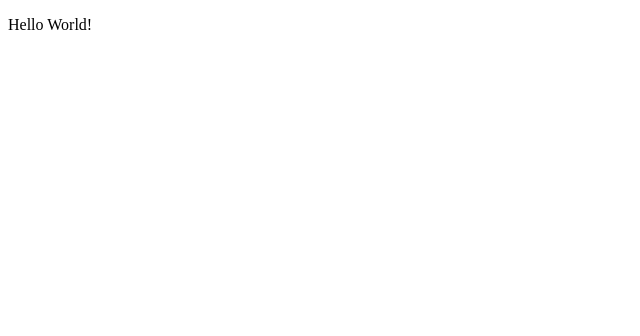
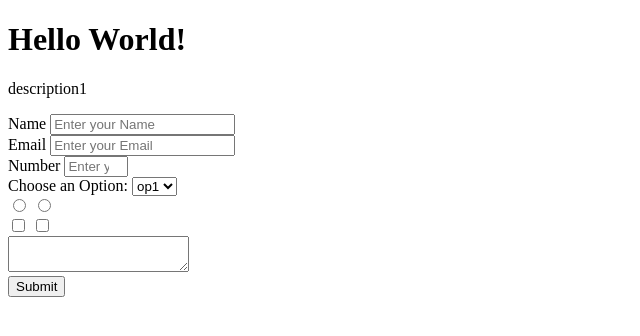
Before and after one commit to Juanse7793/MicroverseRepo, a plain HTML site: page index.html in a window 1280 px wide. Shown: the whole page, without its empty margins (0-640 px from the left). Drawn offline with Linux system fonts and the light colour scheme.

Commit message:
project finished

```diff
--- a/index.html
+++ b/index.html
@@ -8,7 +8,49 @@
 
   <body>
     <script src="https://cdn.freecodecamp.org/testable-projects-fcc/v1/bundle.js"></script>
-    <p>Hello World!</p>
+    <h1 id='title'>Hello World!</h1>
+    <p id='description'>description1</p>
+    <form id='survey-form'>
+      <div class='form-group'>
+        <label id='name-label' for = 'name'>Name</label>
+        <input type='text' name='name' id='name' class='form-control' placeholder="Enter your Name" required>
+      </div>
+      <div class='form-group'>
+        <label id='email-label' for = 'email'>Email</label>
+        <input type='email' name='email' id='email' class='form-control' placeholder="Enter your Email" required>
+      </div>
+      <div class='form-group'>
+        <label id='number-label' for = 'number'>Number</label>
+        <input type='number' name='number' id='number' min=0 max=100 class='form-control' placeholder="Enter your number" required>
+      </div>
+      <div>
+        <label for="option">Choose an Option:</label>
+
+        <select id='dropdown' name="option">
+          <option value="op1">op1</option>
+          <option value="op2">op2</option>
+          <option value="op3">op3</option>
+          <option value="op4">op4</option>
+        </select>
+      </div>
+      <div>
+        <input type='radio' name='attribute' value="1">
+        <input type='radio' name='attribute' value="2">
+      </div>
+      <div>
+        <input type='checkbox' name='attribute' value="1">
+        <input type='checkbox' name='attribute' value="2">
+      </div>
+      <div>
+        <textarea></textarea>
+      </div>
+      <div>
+        <button id='submit'>Submit</button>
+      </div>
+
+
+
+  </form>
     <!--
 
     Hello Camper!
```
